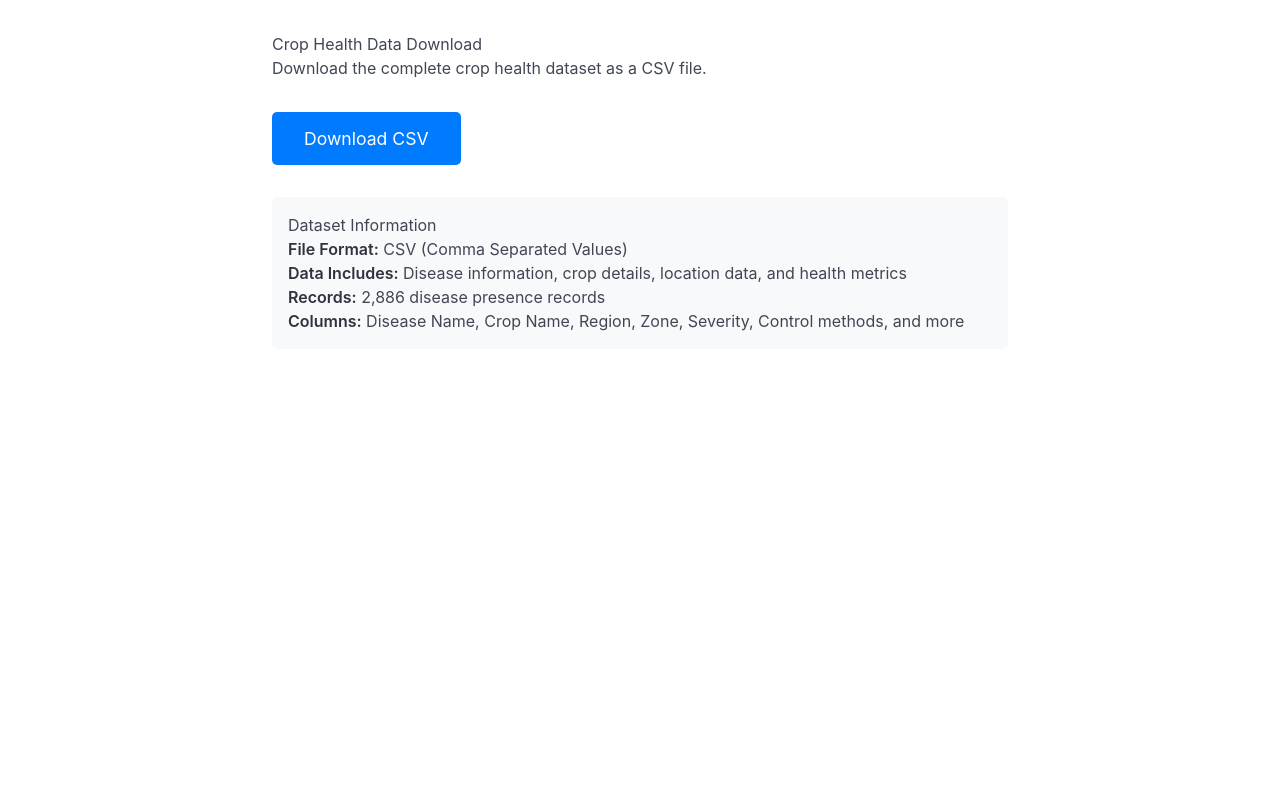
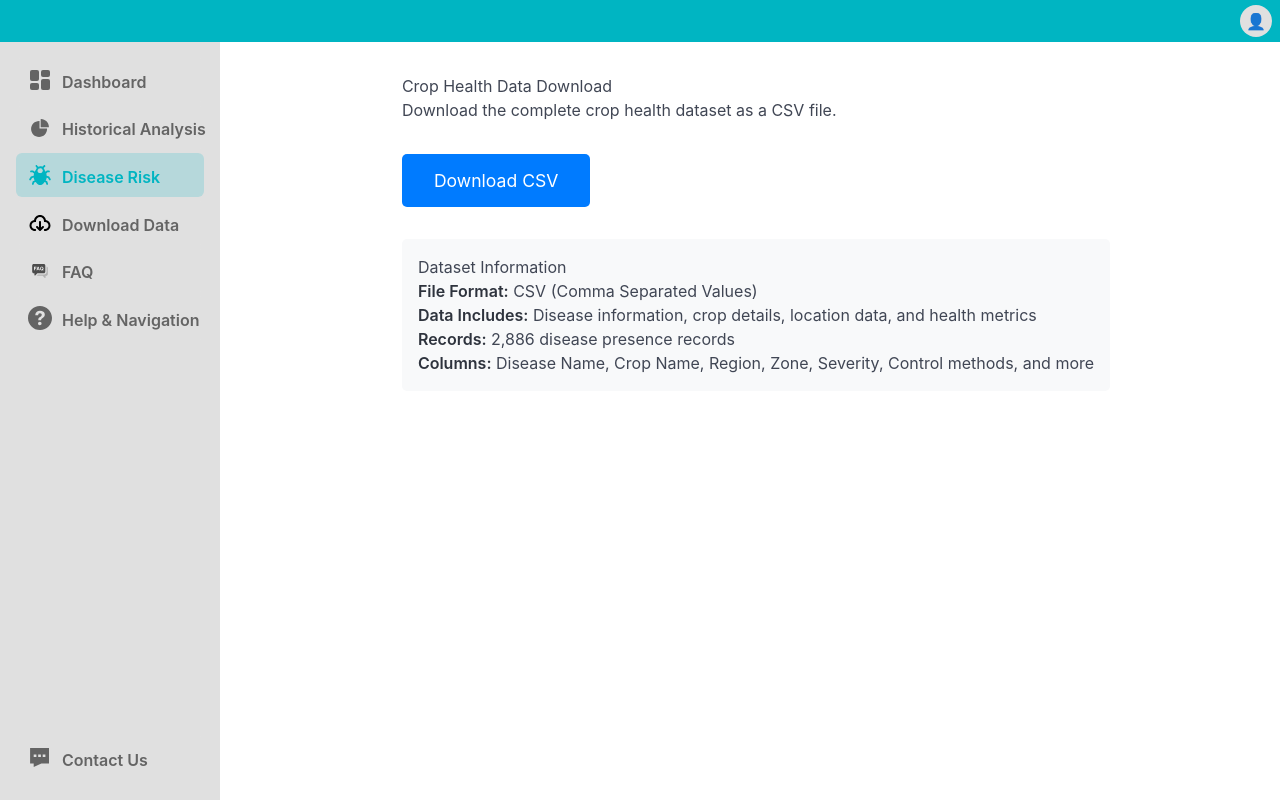
Before and after one commit to masonmarshall99/Capstone-Project-CPAS, a React (Create React App) app in the folder frontend/: page /download in a window 1280 px wide. Built offline with nearby package versions, Linux system fonts and the light colour scheme; no server answers.

Commit message:
added dependencies to requirements & added sidebar navigation to download page

```diff
--- a/frontend/src/App.js
+++ b/frontend/src/App.js
@@ -42,10 +42,10 @@ function App() {
           <Route path="/dash" element={<Dash />} />
           <Route path="/historical" element={<Historical />} />
           <Route path="/disease" element={<Disease />} />
+          <Route path="/download" element={<Download />} />
           <Route path="/faq" element={<FAQ />} />
           <Route path="/help" element={<Help />} />``
           <Route path="/Contact" element={<Contact />} />
-          <Route path="/download" element={<Download />} />
         </Routes>
       </Router>
   );
--- a/frontend/src/Pages/Download.js
+++ b/frontend/src/Pages/Download.js
@@ -1,4 +1,10 @@
 import React, { useState } from "react";
+
+import Top from "./../Styling/Top";
+import Sidebar from "./../Styling/Sidebar";
+
+import "bulma/css/bulma.min.css";
+import "./../Styling/CSS/Pages.css";
 
 const DownloadPage = () => {
   const [isDownloading, setIsDownloading] = useState(false);
@@ -69,6 +75,11 @@ const DownloadPage = () => {
   };
 
   return (
+    <>
+    <title>Disease Risk</title>
+      <Top />
+      <div className="panel-bottom">
+      <Sidebar curWindow="Disease Risk" />
       <div style={{ padding: "2rem", maxWidth: "800px", margin: "0 auto" }}>
         <h1>Crop Health Data Download</h1>
 
@@ -118,6 +129,8 @@ const DownloadPage = () => {
           </div>
         </div>
         </div>
+      </div>
+    </>
   );
 };
 
--- a/frontend/src/Styling/Sidebar.js
+++ b/frontend/src/Styling/Sidebar.js
@@ -9,6 +9,7 @@ import { ReactComponent as diseaseIcon } from "./Icons/Disease.svg";
 import { ReactComponent as contactIcon } from "./Icons/Contact.svg";
 import { ReactComponent as helpIcon } from "./Icons/Help.svg";
 import { ReactComponent as faqIcon } from "./Icons/faq.svg";
+import { ReactComponent as downloadIcon} from "./Icons/download.svg";
 
 function Sidebar({ curWindow }) {
   const navigate = useNavigate();
@@ -17,6 +18,7 @@ function Sidebar({ curWindow }) {
     { icon: dashIcon, text: "Dashboard", route: "/dash" },
     { icon: historicalIcon, text: "Historical Analysis", route: "/historical" },
     { icon: diseaseIcon, text: "Disease Risk", route: "/disease" },
+    { icon: downloadIcon, text: "Download Data", route: "/download" },
     { icon: faqIcon, text: "FAQ", route: "/faq" },
     { icon: helpIcon, text: "Help & Navigation", route: "/help" },
     { icon: contactIcon, text: "Contact Us", pos: "Bottom", route: "/contact" },
```
Also changed, not shown: 1 other file (tests, documents, lock files or other folders). Lines whose indentation alone changed are shown as unchanged.
